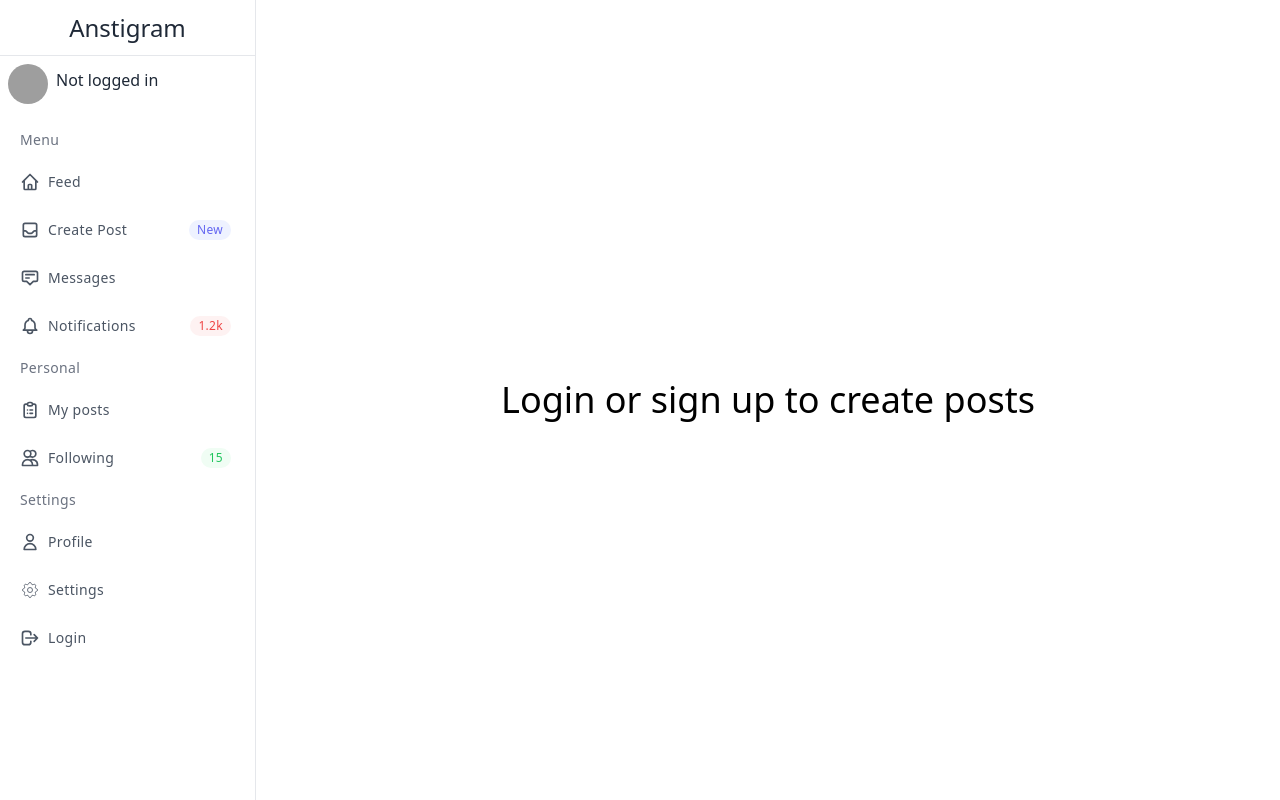
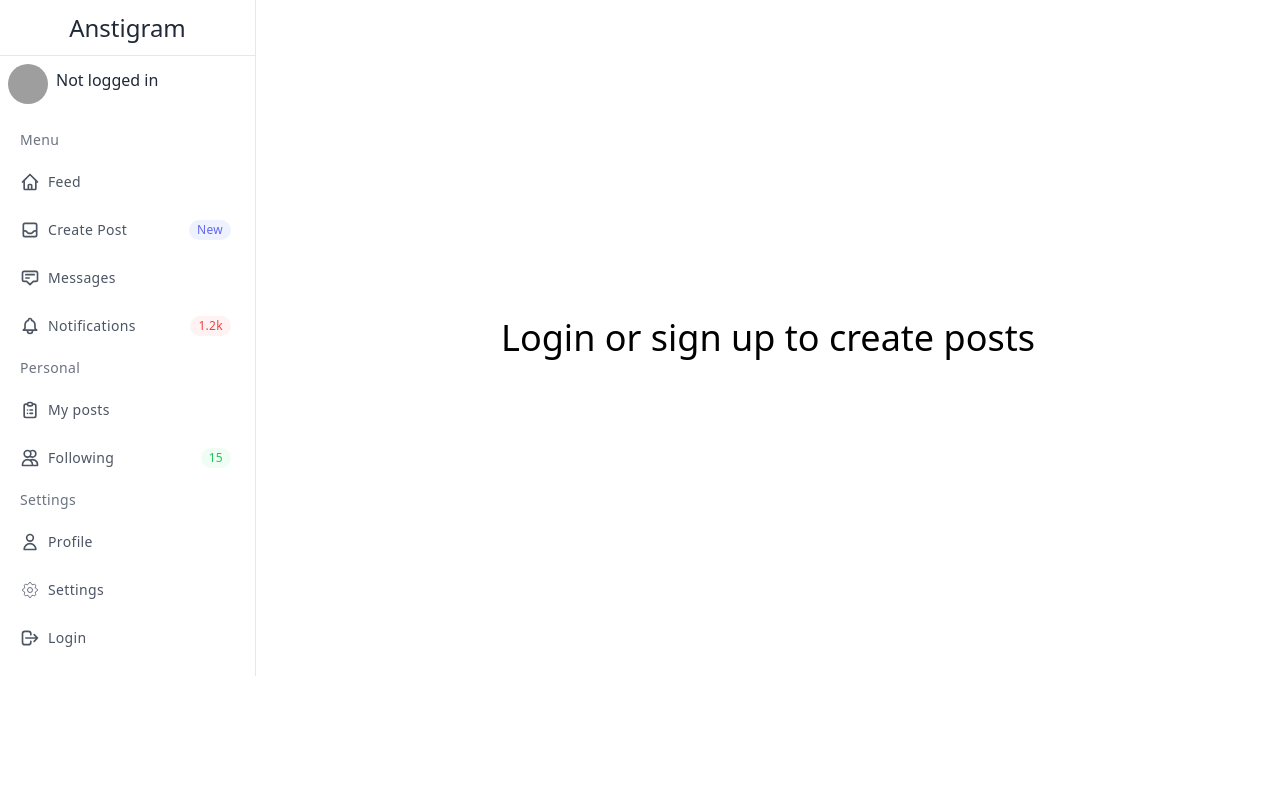
Before and after one commit to 429277/Semster-3-IP-Frontend, a React (Create React App) app: page /Upload in a window 1280 px wide. Built offline with nearby package versions, Linux system fonts and the light colour scheme; grey boxes are pictures that could not be loaded.

Commit message:
sticky sidebar

```diff
--- a/src/App.js
+++ b/src/App.js
@@ -13,8 +13,8 @@ function App() {
 
   return (
     <div className="App">
-      <div className="flex ">
-        <Sidebar />
+      <div className="flex">
+        <div className='sticky top-0 max-h-screen'><Sidebar /></div>
         <Routes>
           <Route path="/" element={<Home />} />
           <Route path="/Userlist" element={<Userlist />} />
--- a/src/Components/Forms/Sidebar.js
+++ b/src/Components/Forms/Sidebar.js
@@ -5,7 +5,7 @@ import SvgAddIcon from "../../Assets/SVG/circle-plus-svgrepo-com.svg"
 
 const Sidebar = () => {
   return (
-    <div className="min-h-screen flex flex-col flex-shrink-0 antialiased bg-gray-50 text-gray-800">
+    <div className="max-h-screen flex flex-col flex-shrink-0 antialiased bg-gray-50 text-gray-800">
       <div className="flex flex-col top-0 left-0 w-64 bg-white h-full border-r dark:bg-gray-800">
         <div className="flex items-center justify-center h-14 border-b">
           <div className="text-2xl dark:text-white">Anstigram</div>
--- a/src/Components/Forms/UserInList.js
+++ b/src/Components/Forms/UserInList.js
@@ -12,6 +12,8 @@ const UserInList = ({ username, userId, }) => {
 
     const FollowUser = async (followUserId) => {
         try {
+            const formData = new FormData();
+            formData.append('followUserId', followUserId);
             const token = await getAccessTokenSilently();
             const response = await fetch(`${serverUrl}/api/User/Follow`,
                 {
@@ -19,7 +21,7 @@ const UserInList = ({ username, userId, }) => {
                     headers: {
                         Authorization: `${token}`,
                     },
-                    body: followUserId,
+                    body: formData,
                 },
             );
             const responseData = await response.json();
```
